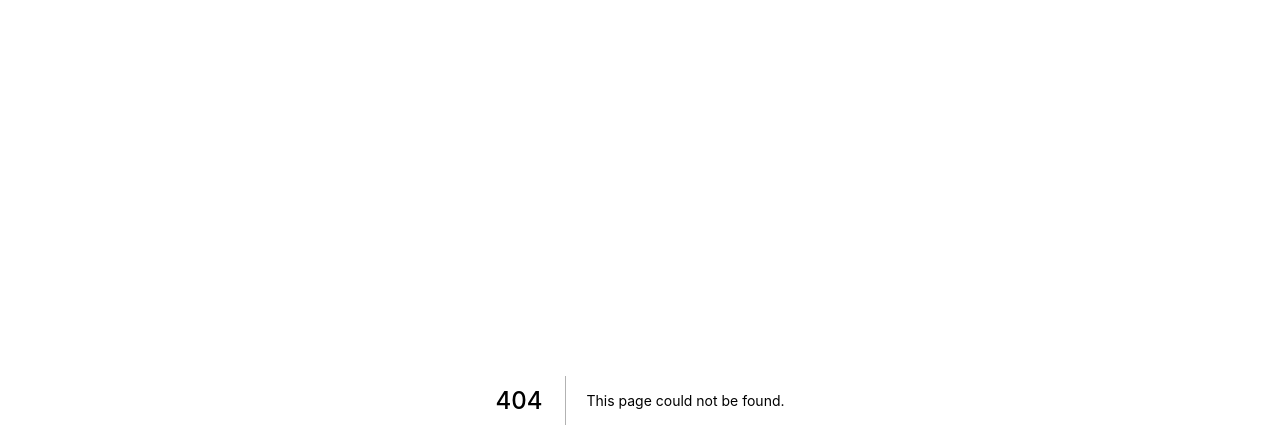
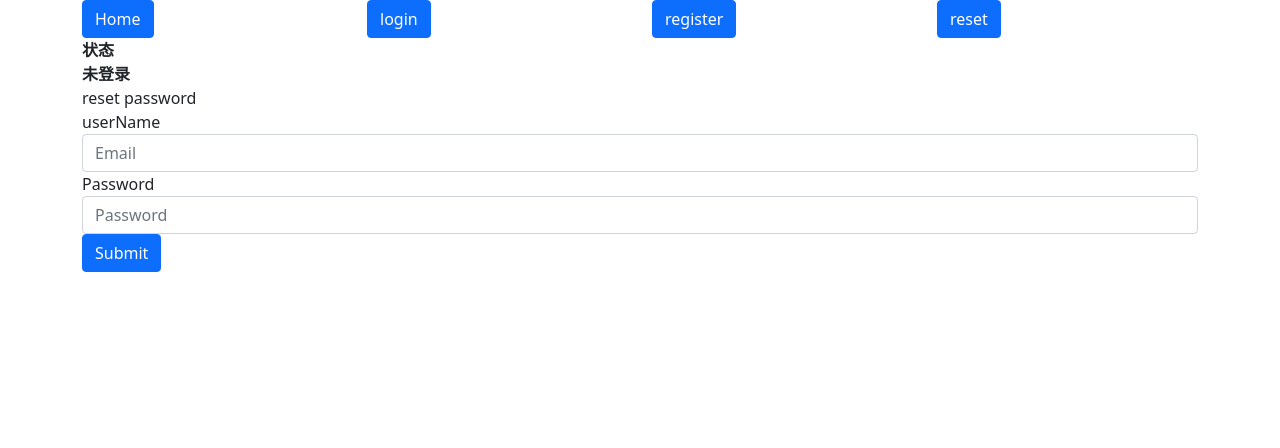
Before and after one commit to kitety/nextjs-nestjs, a Next.js app: page /reset in a window 1280 px wide. Before the commit this address had no page. Shown: the top 448 px of the page. Built offline with nearby package versions, Linux system fonts and the light colour scheme.

Commit message:
feat: add page

```diff
--- a/next.config.js
+++ b/next.config.js
@@ -1,4 +1,4 @@
 /** @type {import('next').NextConfig} */
 module.exports = {
   reactStrictMode: true,
-}
+};
--- a/package.json
+++ b/package.json
@@ -9,9 +9,11 @@
     "lint": "next lint"
   },
   "dependencies": {
+    "axios": "^0.21.3",
     "next": "11.1.2",
     "react": "17.0.2",
-    "react-dom": "17.0.2"
+    "react-dom": "17.0.2",
+    "react-toastify": "^8.0.2"
   },
   "devDependencies": {
     "@types/react": "17.0.19",
--- a/pages/_app.tsx
+++ b/pages/_app.tsx
@@ -2,6 +2,7 @@ import "../styles/globals.css";
 import type { AppProps } from "next/app";
 import React from "react";
 import Head from "next/head";
+import Header from "./components/header";
 
 function MyApp({ Component, pageProps }: AppProps) {
   console.log("pageProps: ", pageProps);
@@ -9,13 +10,16 @@ function MyApp({ Component, pageProps }: AppProps) {
   return (
     <>
       <Head>
-        <title>Test</title>
+        <title>User</title>
         <link
           href="https://cdn.bootcdn.net/ajax/libs/twitter-bootstrap/5.0.2/css/bootstrap.min.css"
           rel="stylesheet"
         />
       </Head>
-      <Component {...pageProps} />
+      <div className="container">
+        <Header />
+        <Component {...pageProps} />
+      </div>
     </>
   );
 }
--- /dev/null
+++ b/pages/components/header/index.tsx
@@ -0,0 +1,43 @@
+import React from "react";
+import Link from "next/link";
+
+const Header = () => {
+  return (
+    <div>
+      <div className="row">
+        <div className="col-md-3">
+          <Link href="/">
+            <button type="button" className="btn btn-primary">
+              Home
+            </button>
+          </Link>
+        </div>
+        <div className="col-md-3">
+          <Link href="/login">
+            <button type="button" className="btn btn-primary">
+              login
+            </button>
+          </Link>
+        </div>
+        <div className="col-md-3">
+          <Link href="/register">
+            <button type="button" className="btn btn-primary">
+              register
+            </button>
+          </Link>
+        </div>
+        <div className="col-md-3">
+          <button type="button" className="btn btn-primary">
+            reset
+          </button>
+        </div>
+      </div>
+      <div className="row">
+        <strong>状态</strong>
+        <strong>未登录</strong>
+      </div>
+    </div>
+  );
+};
+
+export default Header;
--- a/pages/index.tsx
+++ b/pages/index.tsx
@@ -1,11 +1,8 @@
 import type { NextPage } from "next";
-import Head from "next/head";
-import Image from "next/image";
-import styles from "../styles/Home.module.css";
 
 const Home: NextPage = () => {
   return (
-    <div className={styles.container}>
+    <div>
       <button type="button" className="btn btn-success">
         （成功）Success
       </button>
--- /dev/null
+++ b/pages/reset.tsx
@@ -0,0 +1,48 @@
+import React, { useState } from "react";
+
+const Login = () => {
+  const [username, setUsername] = useState("");
+  const [password, setPassword] = useState("");
+  const handleSubmit: React.MouseEventHandler<HTMLButtonElement> = (e) => {
+    e.preventDefault();
+    console.log(username, password);
+  };
+  return (
+    <div>
+      <div>reset password</div>
+      <form>
+        <div className="form-group">
+          <label htmlFor="exampleInputEmail1">userName</label>
+          <input
+            value={username}
+            onChange={(e) => setUsername(e.target.value)}
+            type="text"
+            className="form-control"
+            id="exampleInputEmail1"
+            placeholder="Email"
+          />
+        </div>
+        <div className="form-group">
+          <label htmlFor="exampleInputPassword1">Password</label>
+          <input
+            value={password}
+            onChange={(e) => setPassword(e.target.value)}
+            type="password"
+            className="form-control"
+            id="exampleInputPassword1"
+            placeholder="Password"
+          />
+        </div>
+        <button
+          type="submit"
+          className="btn btn-primary"
+          onClick={handleSubmit}
+        >
+          Submit
+        </button>
+      </form>
+    </div>
+  );
+};
+
+export default Login;
```
Also changed, not shown: pages/login.tsx (added, +52 -0 lines), pages/register.tsx (added, +34 -0 lines), 1 other file (tests, documents, lock files or other folders).
